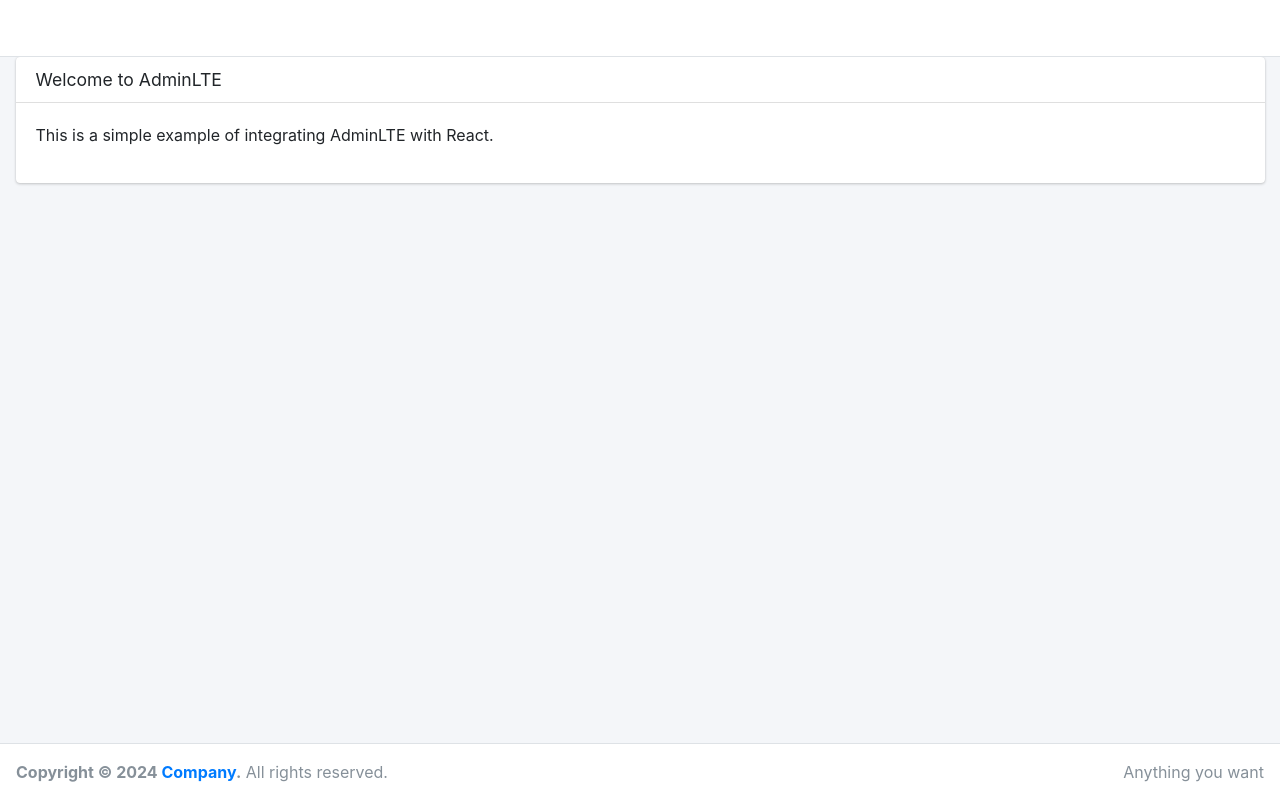
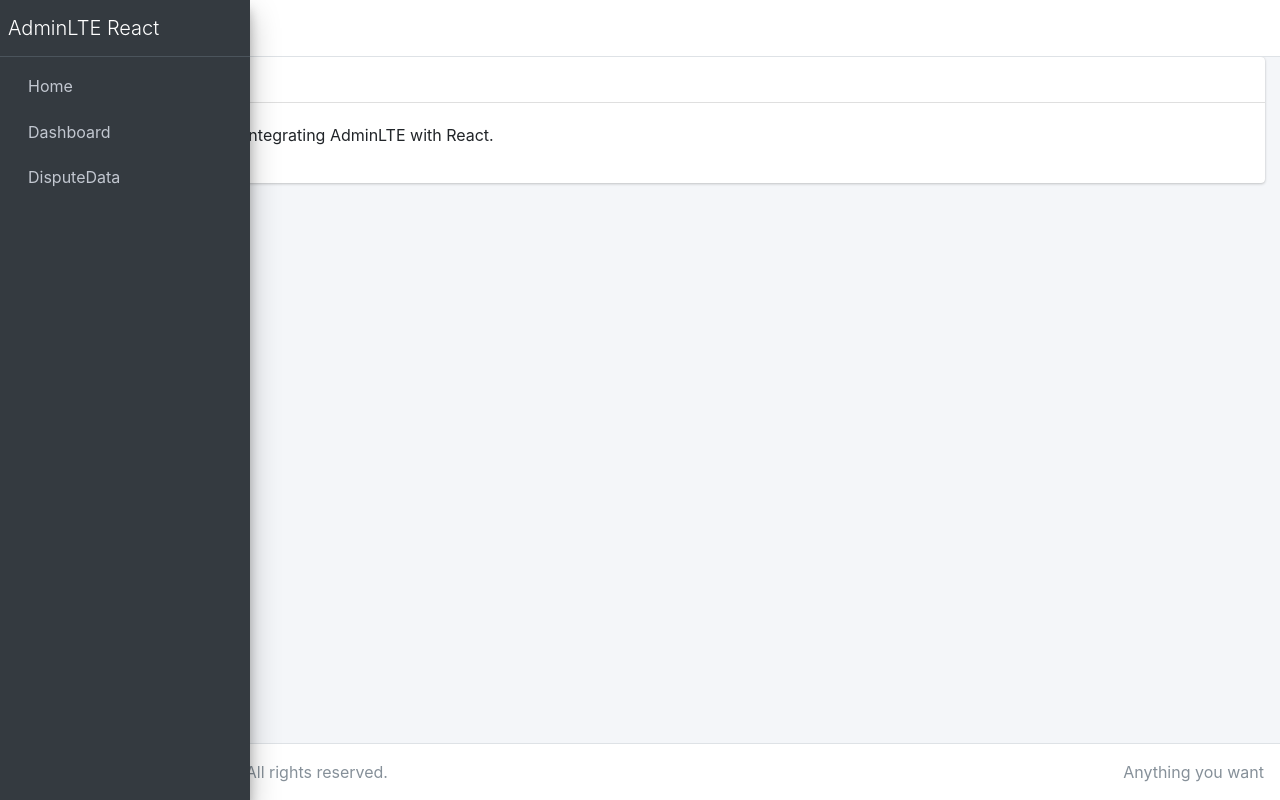
Before and after one commit to mngawert/dispute-adminlte, a React (Create React App) app: page / in a window 1280 px wide. Built offline with nearby package versions, Linux system fonts and the light colour scheme.

Commit message:
Add sidebar

```diff
--- a/src/App.js
+++ b/src/App.js
@@ -6,6 +6,7 @@
 import Dashboard from "./pages/Dashboard";
 import Home from "./pages/Home";
 import DisputeData from "./components/DisputeData";
+import Sidebar from "./components/SideBar";
 
 function App() {
   return (
@@ -16,6 +17,7 @@
         <Navbar />
 
         {/* Sidebar */}
+        <Sidebar />
 
         {/* Content Wrapper */}
         <div className="content-wrapper">
--- /dev/null
+++ b/src/components/Sidebar.js
@@ -0,0 +1,35 @@
+import React from "react";
+
+export default function Sidebar() {
+  return (
+    <aside className="main-sidebar sidebar-dark-primary elevation-4">
+      <a href="/" className="brand-link">
+        <span className="brand-text font-weight-light">AdminLTE React</span>
+      </a>
+      <div className="sidebar">
+        <nav className="mt-2">
+          <ul className="nav nav-pills nav-sidebar flex-column" role="menu">
+            <li className="nav-item">
+              <a href="/" className="nav-link">
+                <i className="nav-icon fas fa-tachometer-alt"></i>
+                <p>Home</p>
+              </a>
+            </li>
+            <li className="nav-item">
+              <a href="/Dashboard" className="nav-link">
+                <i className="nav-icon fas fa-tachometer-alt"></i>
+                <p>Dashboard</p>
+              </a>
+            </li>
+            <li className="nav-item">
+              <a href="/DisputeData" className="nav-link">
+                <i className="nav-icon fas fa-tachometer-alt"></i>
+                <p>DisputeData</p>
+              </a>
+            </li>
+          </ul>
+        </nav>
+      </div>
+    </aside>
+  );
+}
```
